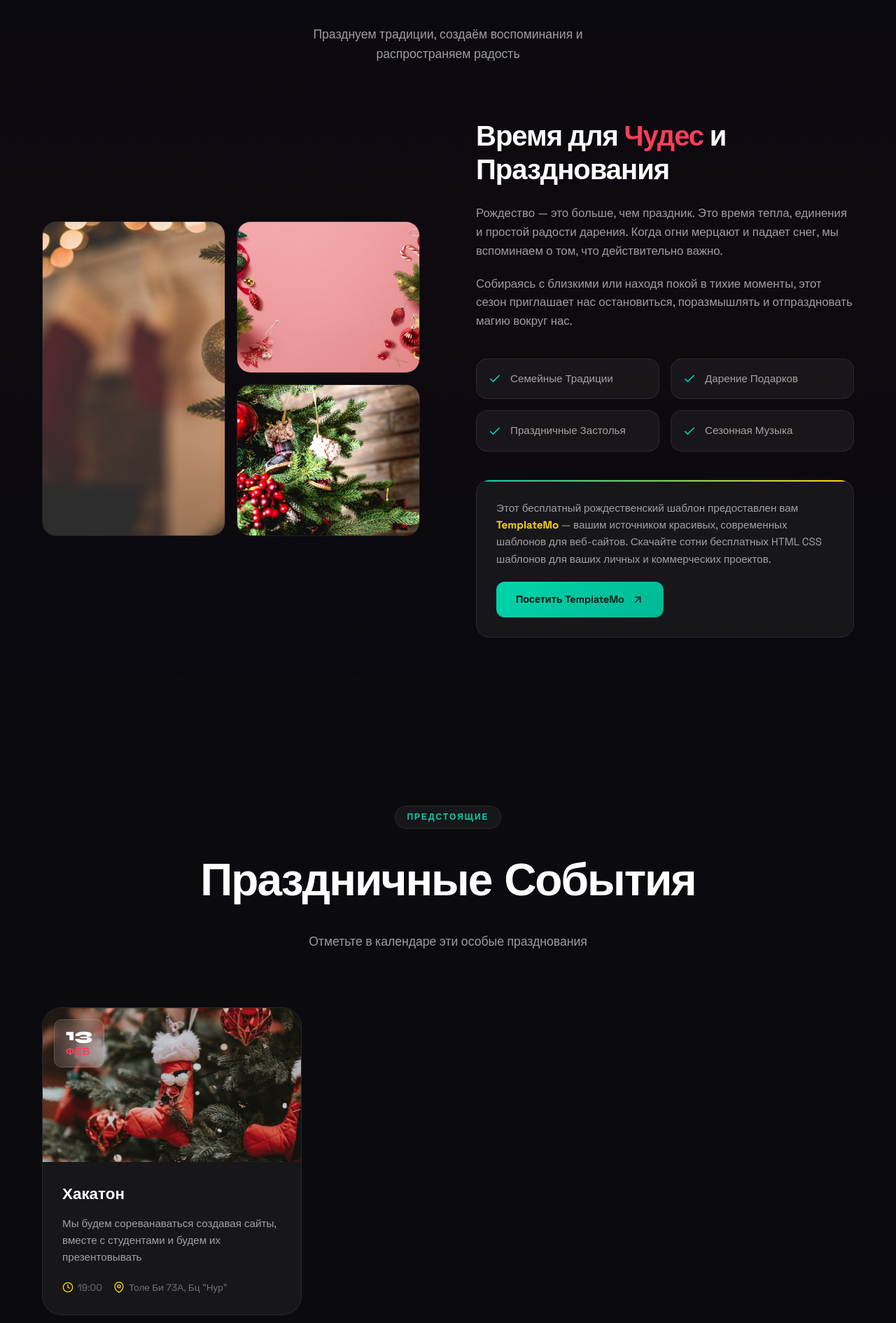
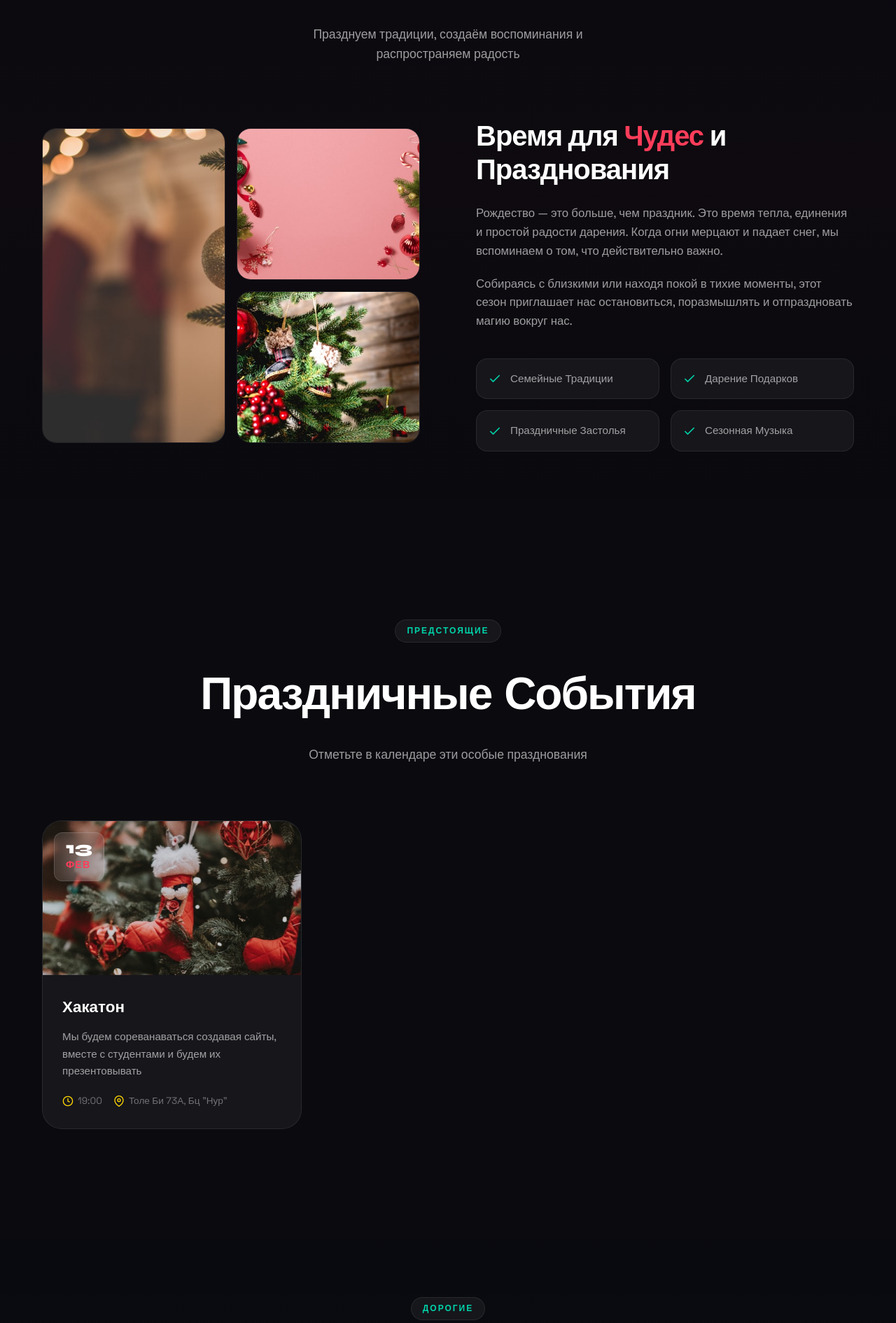
Before and after one commit to kiri3914/FreeCssBirthDay, a Django app: page / in a window 1280 px wide. Shown: the part 1210-3100 px from the top of the page at 70% size. Run offline with Django 4.2, Linux system fonts and the light colour scheme; data comes from the database, SQL or seed files in the repository.

Commit message:
Remove TemplateMo references and clean up unused comments in JavaScript and CSS files; update contact email in footer.

```diff
--- a/templates/index.html
+++ b/templates/index.html
@@ -144,16 +144,7 @@
                         Сезонная Музыка
                     </div>
                 </div>
-                <div class="about-templatemo">
-                    <p>Этот бесплатный рождественский шаблон предоставлен вам <strong>TemplateMo</strong> — вашим источником красивых, современных шаблонов для веб-сайтов. Скачайте сотни бесплатных HTML CSS шаблонов для ваших личных и коммерческих проектов.</p>
-                    <a href="https://templatemo.com" target="_blank" class="btn-templatemo">
-                        <span>Посетить TemplateMo</span>
-                        <svg viewBox="0 0 24 24" fill="none" stroke="currentColor" stroke-width="2">
-                            <line x1="7" y1="17" x2="17" y2="7"></line>
-                            <polyline points="7 7 17 7 17 17"></polyline>
-                        </svg>
-                    </a>
-                </div>
+
             </div>
         </div>
     </section>
@@ -277,14 +268,14 @@
             <div class="footer-column">
                 <h4>Контакты</h4>
                 <ul>
-                    <li><a href="#">hello@christmas25.com</a></li>
+                    <li><a href="#">hello@xmascountdown.com</a></li>
                     <li><a href="#">Поддержка</a></li>
                     <li><a href="#">Часто Задаваемые Вопросы</a></li>
                 </ul>
             </div>
         </div>
         <div class="footer-bottom">
-            <p>© 2025 Рождественский Обратный Отсчёт. Дизайн от <a rel="nofollow" href="https://templatemo.com" target="_blank">TemplateMo</a></p>
+            <p>© 2025 Рождественский Обратный Отсчёт.</p>
             <div class="footer-legal">
                 <a href="#">Политика Конфиденциальности</a>
                 <a href="#">Условия Использования</a>
```
Also changed, not shown: static/script.js (+0 -8 lines), static/style.css (+0 -7 lines).
